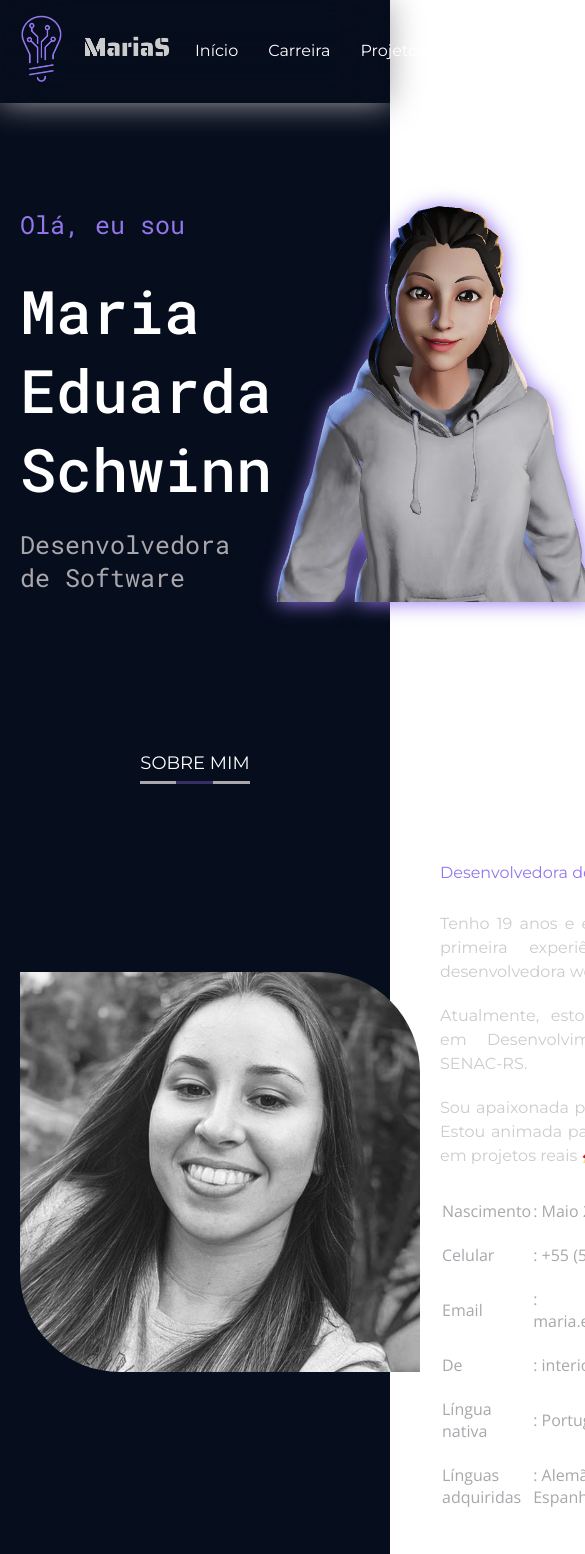
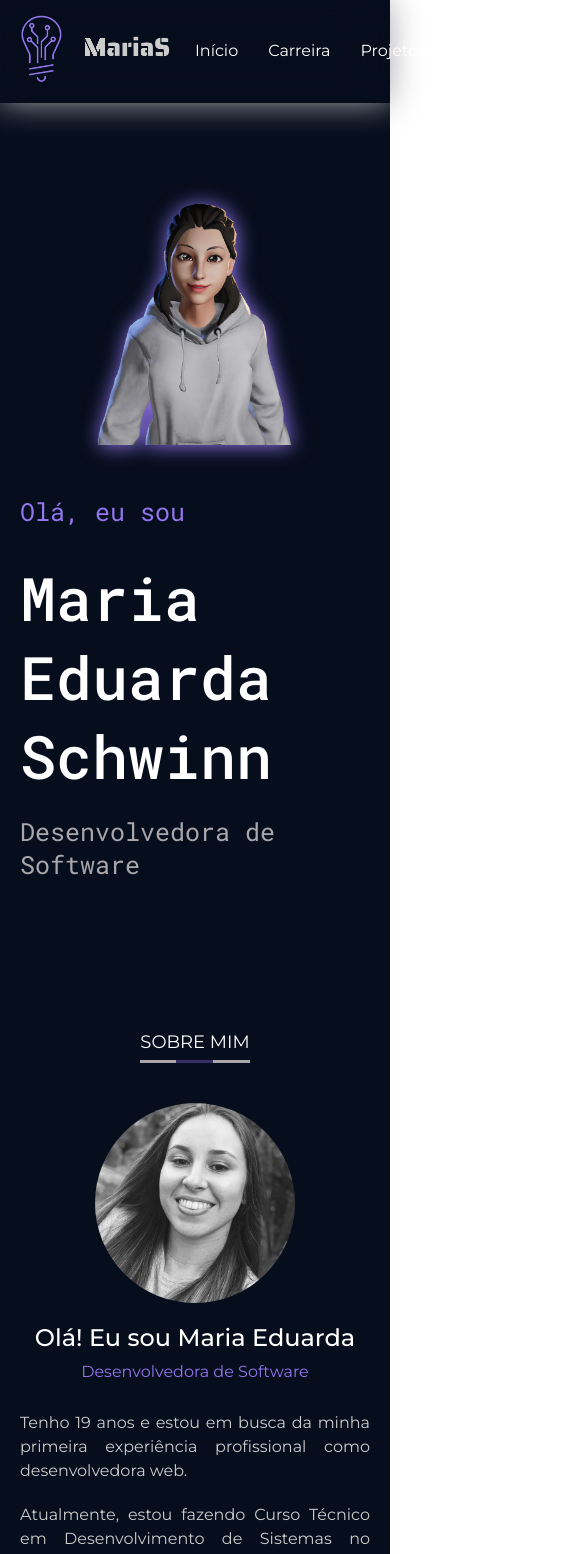
Before and after one commit to Maria-Eduarda-Rodrigues-Schwinn/portfolio, a React (Vite) app in the folder frontend/: page / in a window 390 px wide. Shown: the top 1554 px of the page, 585 px wide, since content can reach past the window. Built offline with nearby package versions, Linux system fonts and the light colour scheme.

Commit message:
add responsive display

```diff
--- a/frontend/src/Pages/Home/sections/About/styles.js
+++ b/frontend/src/Pages/Home/sections/About/styles.js
@@ -55,6 +55,34 @@ export const Content = styled.div`
   .highlighted-blue {
     color: ${({ theme }) => theme.COLORS.LIGHT_BLUE};
   }
+
+  @media (max-width: 825px) {
+    flex-direction: column;
+
+    img {
+      max-width: 200px;
+      border-radius: 50%;
+    }
+
+    h2,
+    h4 {
+      text-align: center;
+    }
+
+    div {
+      max-width: 600px;
+    }
+  }
+
+  @media (max-width: 320px) and (min-width: 444px) {
+    h2 {
+      font-size: 22px;
+    }
+
+    tbody tr td:first-child {
+      font-weight: 600;
+    }
+  }
 `
 
 export const Table = styled.table`
@@ -78,4 +106,27 @@ export const Table = styled.table`
       border-bottom: 1px dashed ${({ theme }) => theme.COLORS.GRAY_100};
     }
   }
+
+  @media (max-width: 320px) and (min-width: 444px) {
+    display: block;
+
+    tbody tr {
+      display: block;
+      margin-bottom: 10px;
+    }
+
+    tbody td {
+      display: block;
+      margin-bottom: 5px;
+    }
+
+    tbody a {
+      display: block;
+      margin-top: 5px; /* Espaço entre os links */
+    }
+  }
+
+  @media (max-width: 420px) {
+    font-size: 14px;
+  }
 `
--- a/frontend/src/Pages/Home/sections/Career/styles.js
+++ b/frontend/src/Pages/Home/sections/Career/styles.js
@@ -4,6 +4,9 @@ export const Content = styled.div`
   display: flex;
   gap: 50px;
 
+  @media (max-width: 444px) {
+    flex-direction: column;
+  }
 `
 
 export const Section = styled.div`
--- a/frontend/src/Pages/Home/sections/Contact/styles.js
+++ b/frontend/src/Pages/Home/sections/Contact/styles.js
@@ -16,6 +16,10 @@ export const Content = styled.div`
     font-size: 19px;
 
     margin-bottom: 50px;
+  }
+
+  @media (max-width: 670px) {
+    flex-direction: column;
   }
 `
 
--- a/frontend/src/Pages/Home/sections/Info/styles.js
+++ b/frontend/src/Pages/Home/sections/Info/styles.js
@@ -28,4 +28,13 @@ export const Container = styled.div`
   img {
     filter: drop-shadow(1px 1px 10px ${({ theme }) => theme.COLORS.PURPLE});
   }
+
+  @media (max-width: 610px) {
+    flex-direction: column-reverse;
+
+    img {
+      max-width: 200px;
+      margin-bottom: 50px;
+    }
+  }
 `
--- a/frontend/src/components/ContactBox/styles.js
+++ b/frontend/src/components/ContactBox/styles.js
@@ -26,4 +26,19 @@ export const Box = styled.div`
     flex-direction: column;
     gap: 5px;
   }
+
+  @media (max-width: 790px) and (min-width: 670px) {
+    flex-direction: column;
+    text-align: center;
+  }
+
+  @media (max-width: 320px) and (min-width: 444px) {
+    h3 {
+      font-size: 15px;
+    }
+
+    a {
+      font-size: 12px;
+    }
+  }
 `
--- a/frontend/src/components/ProjectCard/styles.js
+++ b/frontend/src/components/ProjectCard/styles.js
@@ -25,6 +25,21 @@ export const Wrapper = styled.div`
   height: 300px;
   overflow: hidden;
   position: relative;
+
+  @media (max-width: 850px) {
+    width: 350px;
+    height: 250px;
+  }
+
+  @media (max-width: 760px) {
+    width: 300px;
+    height: 200px;
+  }
+
+  @media (max-width: 660px) and (min-width: 560px) {
+    width: 250px;
+    height: 150px;
+  }
 `
 
 export const Card = styled.div`
--- a/frontend/src/components/ServiceCard/styles.js
+++ b/frontend/src/components/ServiceCard/styles.js
@@ -22,6 +22,14 @@ export const Box = styled.div`
     transform: scale(1.02);
     color: ${({ theme }) => theme.COLORS.PURPLE};
   }
+
+  @media (max-width: 670px) {
+    width: 300px;
+  }
+
+  @media (max-width: 660px) and (min-width: 560px) {
+    width: 250px;
+  }
 `
 
 export const Title = styled.h1`
```
